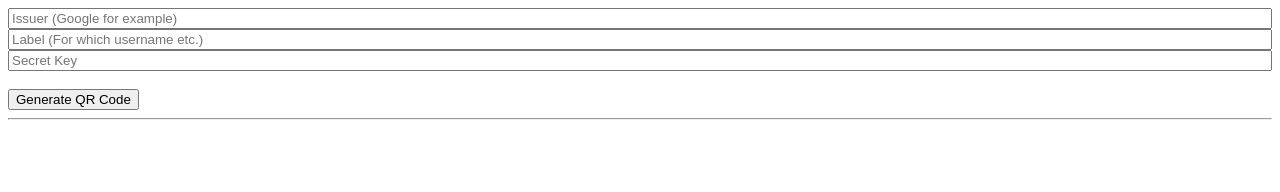
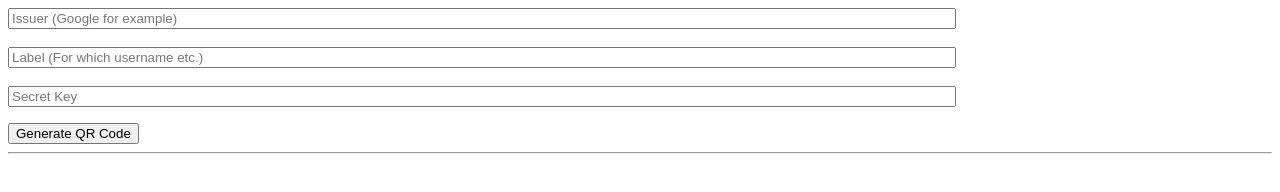
Before and after one commit to chiedo/generate-totp-qr-code, a plain HTML site: page index.html in a window 1280 px wide. Drawn offline with Linux system fonts and the light colour scheme.

Commit message:
Minor cleanup

```diff
--- a/index.html
+++ b/index.html
@@ -1,17 +1,31 @@
+<html>
+  <head>
     <script src="qrcode.min.js"></script>
     <script src="jquery.min.js"></script>
+  </head>
+  <body>
 
-<input type="text" id="issuer" style="width:100%" placeholder="Issuer (Google for example)" />
-<input type="text" id="label" style="width:100%" placeholder="Label (For which username etc.)" />
-<input type="text" id="input" style="width:100%" placeholder="Secret Key" />
+    <form>
+      <input type="text" id="issuer" style="width:75%" placeholder="Issuer (Google for example)" />
       <br/>
       <br/>
+      <input type="text" id="label" style="width:75%" placeholder="Label (For which username etc.)" />
+      <br/>
+      <br/>
+      <input type="text" id="input" style="width:75%" placeholder="Secret Key" />
+      <br/>
+    </form>
     <button id="submit">Generate QR Code</button>
+
     <hr/>
+
     <div id="qrcode"></div>
+
     <script type="text/javascript">
     $('#submit').click(function() {
       $('#qrcode').empty();
       new QRCode(document.getElementById("qrcode"), "otpauth://totp/"+$('#label').val()+"?secret="+$('#input').val()+"&"+"issuer="+$('#issuer').val());
     });
     </script>
+  </body>
+</html>
```
Lines whose indentation alone changed are shown as unchanged.
